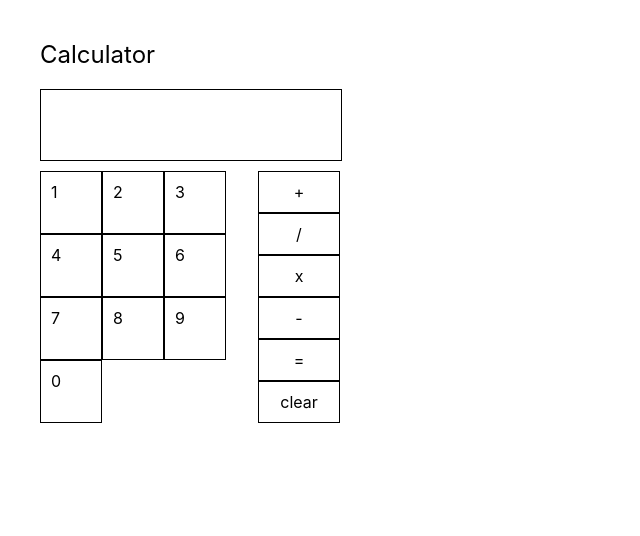
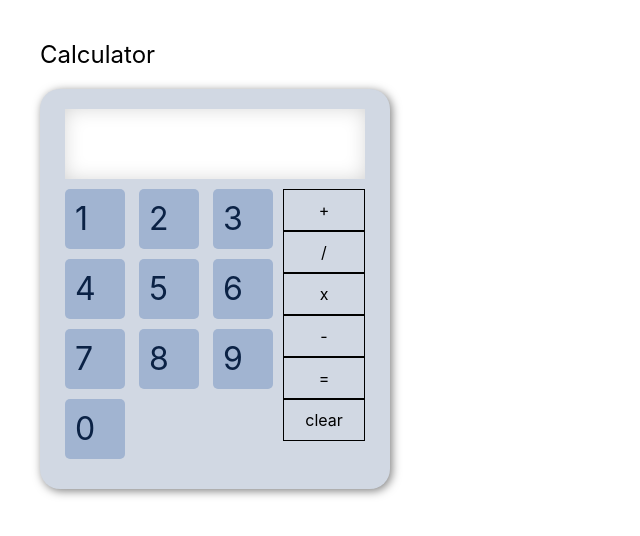
Before and after one commit to prof-tejera/homework-4-Bianca-Morris, a React (Create React App) app: page / in a window 1280 px wide. Shown: the top 536 px of the page, without its empty margins (0-640 px from the left). Built offline with nearby package versions, Linux system fonts and the light colour scheme.

Commit message:
styling tweaks for screen + numpad

```diff
--- a/src/components/Calculator.js
+++ b/src/components/Calculator.js
@@ -44,10 +44,20 @@ class Calculator extends Component {
 
   render() {
     return (
-      <>
+      <div style={{
+        backgroundColor: "#d1d8e3",
+        width: "350px",
+        height: "400px",
+        display: "flex",
+        flexDirection: "column",
+        justifyContent: "center",
+        alignItems: "center",
+        borderRadius: "20px",
+        boxShadow: "2px 2px 10px rgba(0 , 0 , 0, 0.5)"
+      }}>
         <Screen value={this.getScreenValue()} />
         <div style={{ display: "flex", width: "300px" }}>
-          <div style={{ display: "flex", flexWrap: "wrap" }}>
+          <div style={{ display: "flex", flexWrap: "wrap", justifyContent: "space-between" }}>
             <Number value={1} onClick={this.handleNumberClick} />
             <Number value={2} onClick={this.handleNumberClick} />
             <Number value={3} onClick={this.handleNumberClick} />
@@ -68,7 +78,7 @@ class Calculator extends Component {
             <Operator value="clear" onClick={this.handleOperatorClick} />
           </div>
         </div>
-      </>
+      </div>
     );
   }
 }
--- a/src/components/Number.js
+++ b/src/components/Number.js
@@ -3,8 +3,15 @@ import styled from 'styled-components';
 
 const Container = styled.div`
   padding: 10px;
-  border: 1px solid black;
+  // border: 1px solid black;
   width: 40px;
+  height: 40px;
+  background-color: #a1b4d1;
+  border-radius: 5px;
+  margin-bottom: 10px;
+  color: #0b2245;
+  font-size: 2em;
+  font-weight: 700px;
 `;
 
 class Number extends Component {
--- a/src/components/Screen.js
+++ b/src/components/Screen.js
@@ -2,16 +2,34 @@ import { Component } from 'react';
 import styled from 'styled-components';
 
 const Container = styled.div`
-  border: 1px solid black;
+  background-color: #ffffff;
   width: 300px;
   height: 70px;
   text-align: right;
   margin-bottom: 10px;
+  -webkit-box-shadow: inset 0px 0px 21px -3px rgba(0,0,0,0.2);
+  box-shadow: inset 0px 0px 21px -3px rgba(0,0,0,0.2);
+  display: flex;
+  flex-direction: row-reverse;
+  font-size: 1.5em;
+  align-items: center;
+`;
+
+const InnerContainer = styled.div`
+  overflow-x: scroll;
+  direction: rtl;
+  height: 100%;
 `;
 
 class Screen extends Component {
   render() {
-    return <Container>{this.props.value}</Container>;
+    return (
+      <Container>
+        <InnerContainer>
+          {this.props.value}
+        </InnerContainer>
+      </Container>
+    );
   }
 }
 
```
